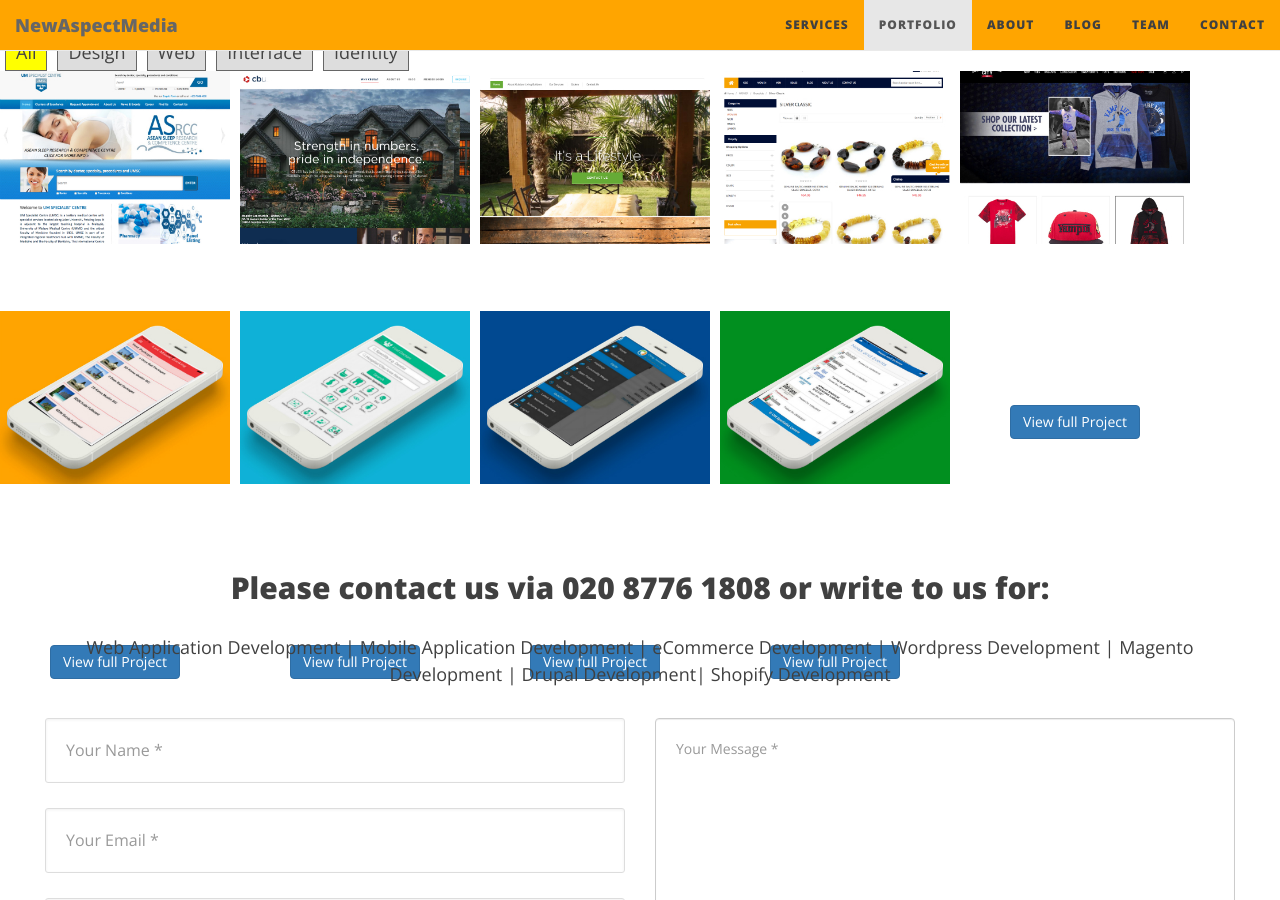
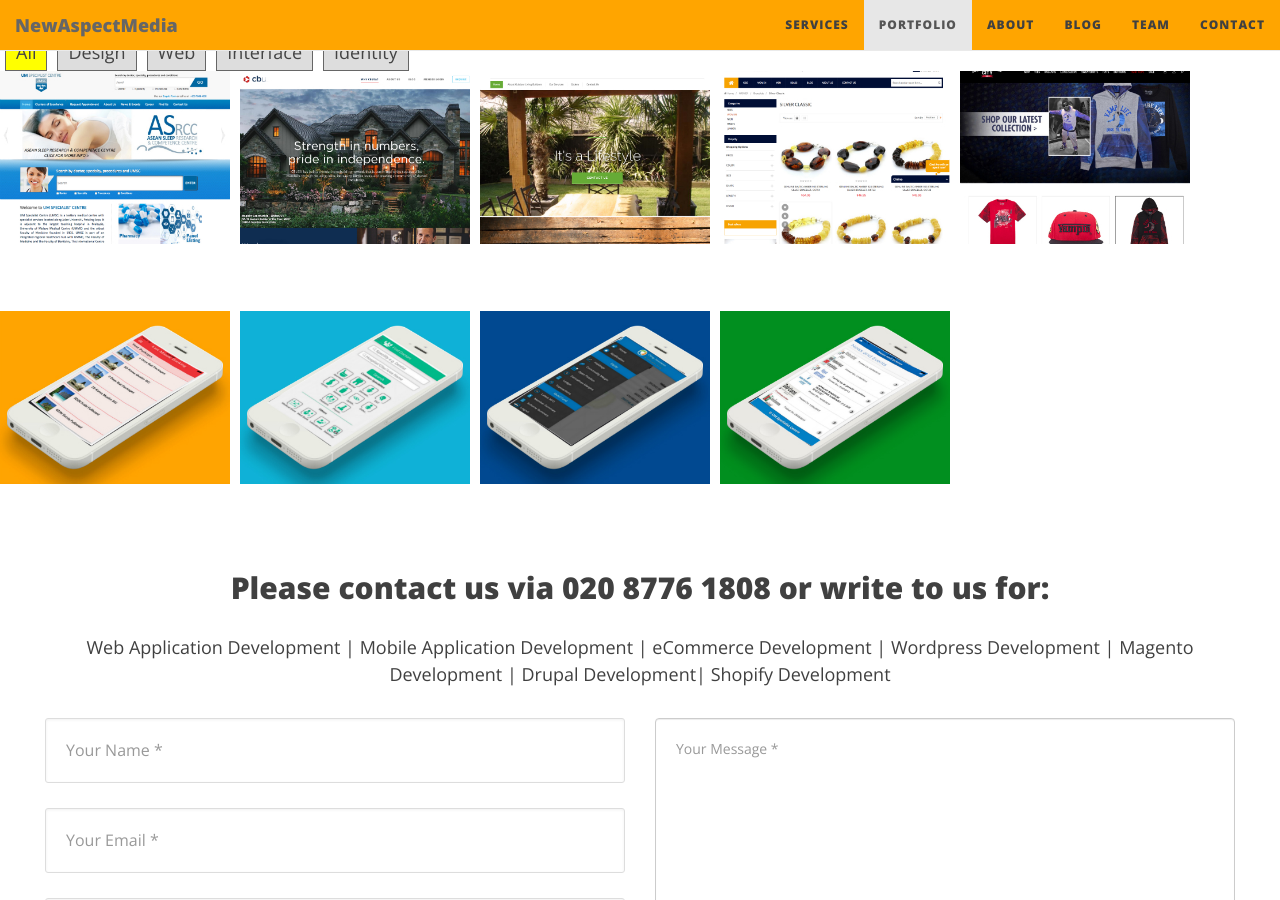
Before and after one commit to newmedia77/appxnam, a Jekyll site: the page built from index.html, in a window 1280 px wide and 900 px high, scrolled down 3642 px. Built offline with Jekyll 4.4.1, drawn with Linux system fonts in a browser that asks for light colours; nearby versions of some CDN libraries; the list of posts is cut into pages by our own code.

Commit message:
andreas
port info

```diff
--- a/_includes/portfolio.html
+++ b/_includes/portfolio.html
@@ -24,48 +24,24 @@
                         <div class="portfolio">
                             <div class="tt-overlay"></div>
                             <img class="img-responsive" src="img/custom-web-development.jpg" alt="Bespoke web development in PHP, Ruby, c#, HTML5, jQuery, AngularJS">
-                            <div class="portfolio-info">
-                                <h3 class="project-title">Portfolio Title</h3>
-                                <div class="links">
-                                    <a href="single-project.html" class="btn btn-primary">View full Project</a>
-                                </div><!-- /.links -->
-                            </div><!-- /.portfolio-info -->
                         </div><!-- /.portfolio -->
                     </div>
                     <div class="portfolio-item design" data-groups='["all", "identety", "web"]'>
                         <div class="portfolio">
                             <div class="tt-overlay"></div>
                             <img class="img-responsive" src="img/rails-web-development.jpg" alt="Ruby on rails web development services">
-                            <div class="portfolio-info">
-                                <h3 class="project-title">Portfolio Title</h3>
-                                <div class="links">
-                                    <a href="single-project.html" class="btn btn-primary">View full Project</a>
-                                </div><!-- /.links -->
-                            </div><!-- /.portfolio-info -->
                         </div><!-- /.portfolio -->
                     </div>
                     <div class="portfolio-item" data-groups='["all", "interface"]'>
                         <div class="portfolio">
                             <div class="tt-overlay"></div>
                             <img class="img-responsive" src="img/shopify-web-development.jpg" alt="Shopify web development services">
-                            <div class="portfolio-info">
-                                <h3 class="project-title">Portfolio Title</h3>
-                                <div class="links">
-                                    <a href="single-project.html" class="btn btn-primary">View full Project</a>
-                                </div><!-- /.links -->
-                            </div><!-- /.portfolio-info -->
                         </div><!-- /.portfolio -->
                     </div>
                     <div class="portfolio-item" data-groups='["all", "identety", "design"]'>
                         <div class="portfolio">
                             <div class="tt-overlay"></div>
                             <img class="img-responsive" src="img/magento-web-development.jpg" alt="Magento web development services">
-                            <div class="portfolio-info">
-                                <h3 class="project-title">Portfolio Title</h3>
-                                <div class="links">
-                                    <a href="single-project.html" class="btn btn-primary">View full Project</a>
-                                </div><!-- /.links -->
-                            </div><!-- /.portfolio-info -->
                         </div><!-- /.portfolio -->
 
                     </div>
@@ -73,48 +49,24 @@
                         <div class="portfolio">
                             <div class="tt-overlay"></div>
                             <img class="img-responsive" src="img/magento-development.jpg" alt="eCommerce web development for Magento, Shopify, Woocommerce, Prestashop">
-                            <div class="portfolio-info">
-                                <h3 class="project-title">Portfolio Title</h3>
-                                <div class="links">
-                                    <a href="single-project.html" class="btn btn-primary">View full Project</a>
-                                </div><!-- /.links -->
-                            </div><!-- /.portfolio-info -->
                         </div><!-- /.portfolio -->
                     </div>
                     <div class="portfolio-item" data-groups='["all", "identety", "design"]'>
                         <div class="portfolio">
                             <div class="tt-overlay"></div>
                             <img class="img-responsive" src="img/booking-mobile-apps.jpg" alt="iOS mobile application development">
-                            <div class="portfolio-info">
-                                <h3 class="project-title">Portfolio Title</h3>
-                                <div class="links">
-                                    <a href="single-project.html" class="btn btn-primary">View full Project</a>
-                                </div><!-- /.links -->
-                            </div><!-- /.portfolio-info -->
                         </div><!-- /.portfolio -->
                     </div>
                     <div class="portfolio-item" data-groups='["all", "identety", "web"]'>
                         <div class="portfolio">
                             <div class="tt-overlay"></div>
                             <img class="img-responsive" src="img/mobile-apps.jpg" alt="Android mobile application development">
-                            <div class="portfolio-info">
-                                <h3 class="project-title">Portfolio Title</h3>
-                                <div class="links">
-                                    <a href="single-project.html" class="btn btn-primary">View full Project</a>
-                                </div><!-- /.links -->
-                            </div><!-- /.portfolio-info -->
                         </div><!-- /.portfolio -->
                     </div><!-- /.portfolio-item -->
                     <div class="portfolio-item" data-groups='["all", "design"]'>
                         <div class="portfolio">
                             <div class="tt-overlay"></div>
                             <img class="img-responsive" src="img/retails-mobile-application.jpg" alt="Retail mobile application development">
-                            <div class="portfolio-info">
-                                <h3 class="project-title">Portfolio Title</h3>
-                                <div class="links">
-                                    <a href="single-project.html" class="btn btn-primary">View full Project</a>
-                                </div><!-- /.links -->
-                            </div><!-- /.portfolio-info -->
                         </div><!-- /.portfolio -->
                     </div>
 
@@ -122,12 +74,6 @@
                         <div class="portfolio">
                             <div class="tt-overlay"></div>
                             <img class="img-responsive" src="img/ecommerce-mobile-apps.jpg" alt="eCommerce mobile application development">
-                            <div class="portfolio-info">
-                                <h3 class="project-title">Portfolio Title</h3>
-                                <div class="links">
-                                    <a href="single-project.html" class="btn btn-primary">View full Project</a>
-                                </div><!-- /.links -->
-                            </div><!-- /.portfolio-info -->
                         </div><!-- /.portfolio -->
                     </div>
 
```
